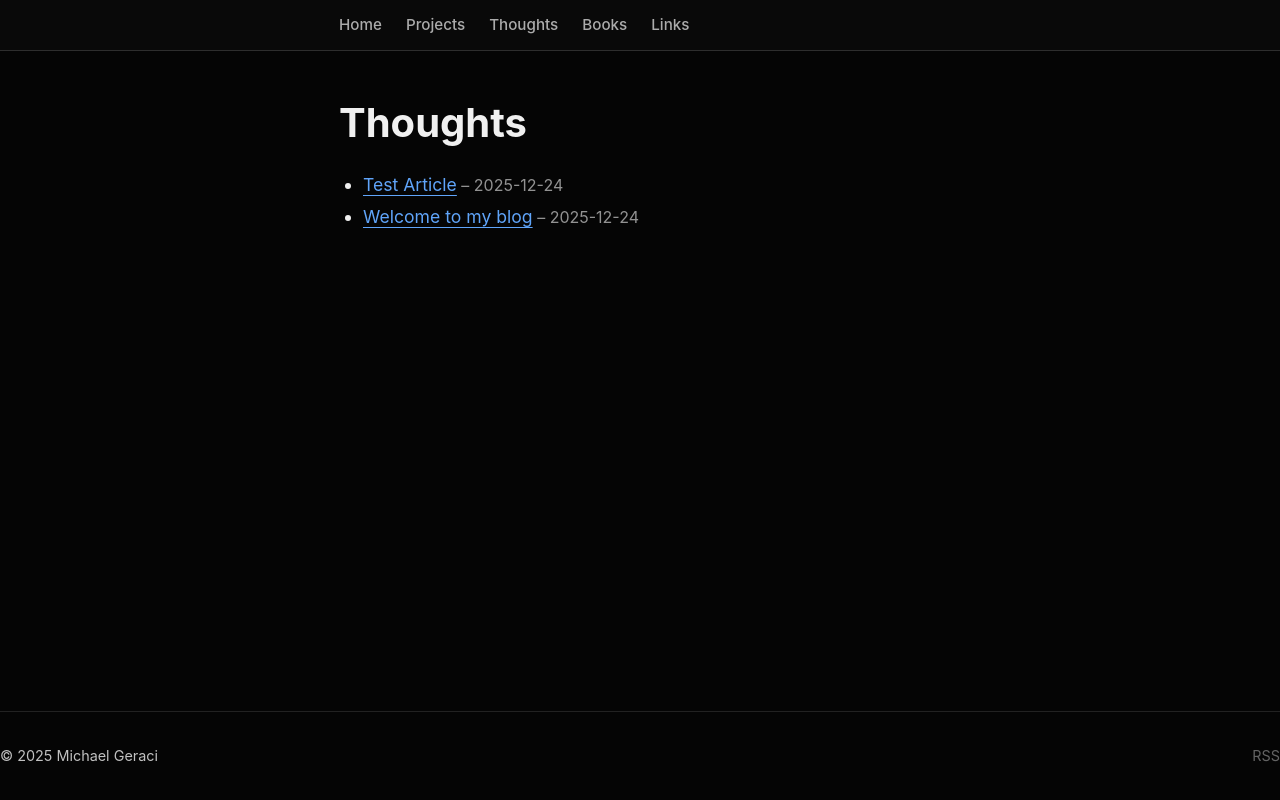
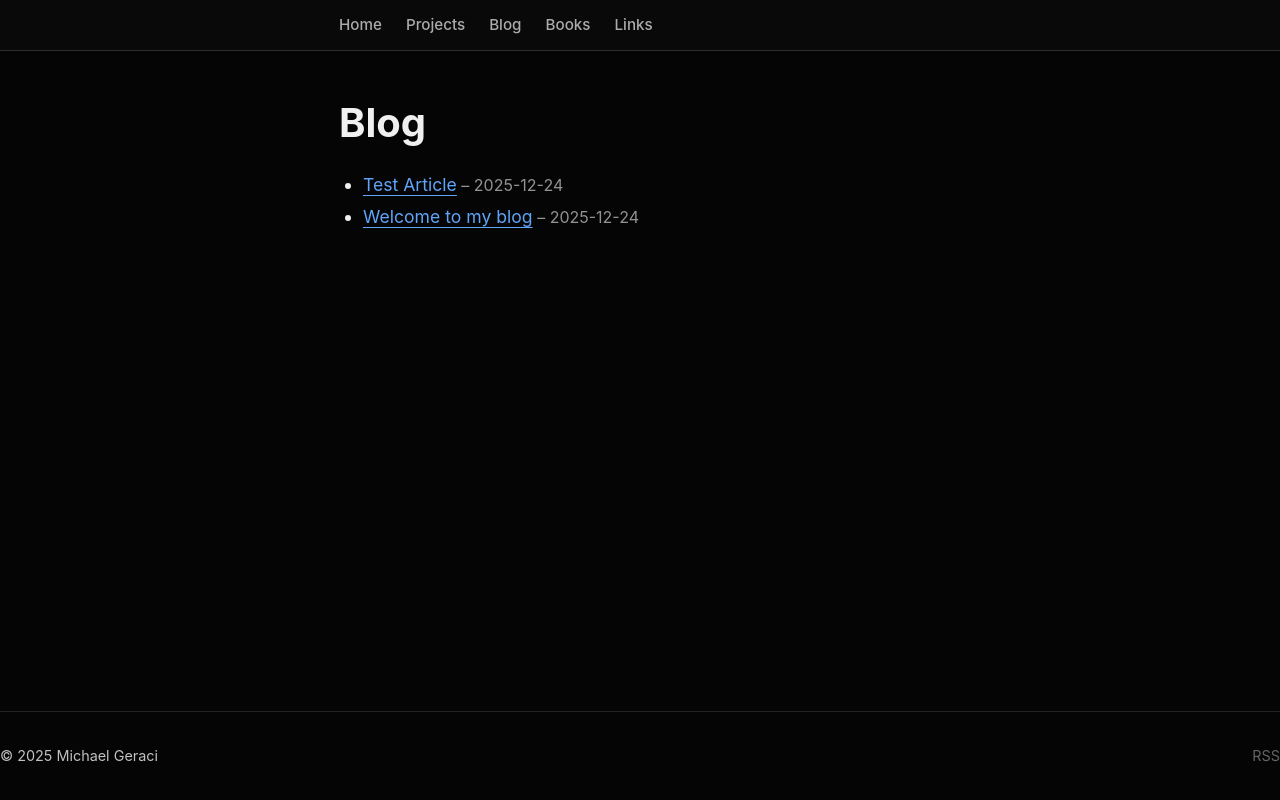
Before and after one commit to Mgeraci19/personal-website, a Next.js app: page /blog in a window 1280 px wide. Built offline with nearby package versions, Linux system fonts and the light colour scheme.

Commit message:
Rename Thoughts to Blog and automate post headers

```diff
--- a/components/Navigation.js
+++ b/components/Navigation.js
@@ -15,7 +15,7 @@ export default function Navigation() {
                     Projects
                 </Link>
                 <Link href="/blog" className={styles.link}>
-                    Thoughts
+                    Blog
                 </Link>
                 <Link href="/books" className={styles.link}>
                     Books
--- a/pages/_app.js
+++ b/pages/_app.js
@@ -27,7 +27,7 @@ export default function App({ Component, pageProps }) {
       <Layout>
         {isBlogPost && (
           <div className="back-link">
-            <Link href="/blog">← Back to Thoughts</Link>
+            <Link href="/blog">← Back to Blog</Link>
             <style jsx>{`
               .back-link {
                 margin-bottom: 2rem;
--- a/pages/blog/index.js
+++ b/pages/blog/index.js
@@ -11,7 +11,7 @@ export default function BlogIndex({ posts }) {
                 <title>Blog - Michael Geraci</title>
             </Head>
             <div>
-                <h1>Thoughts</h1>
+                <h1>Blog</h1>
                 <ul>
                     {posts.map(post => (
                         <li key={post.slug}>
--- a/pages/blog/welcome.md
+++ b/pages/blog/welcome.md
@@ -4,7 +4,7 @@ date: '2025-12-24'
 description: This is the start of my personal blog where I'll share my thoughts and projects.
 ---
 
-# Welcome
+
 
 This is a blog post written in **MDX**. That means I can write Markdown as usual, but I can also import and use React components if I want to!
 
--- a/pages/index.js
+++ b/pages/index.js
@@ -28,7 +28,7 @@ export default function Home() {
         <h2>Work</h2>
         <ul>
           <li><Link href="/projects">Projects</Link> – Things I've built</li>
-          <li><Link href="/blog">Thoughts</Link> – Loose updates and essays</li>
+          <li><Link href="/blog">Blog</Link> – Loose updates and essays</li>
         </ul>
 
         <h2>Collection</h2>
```
